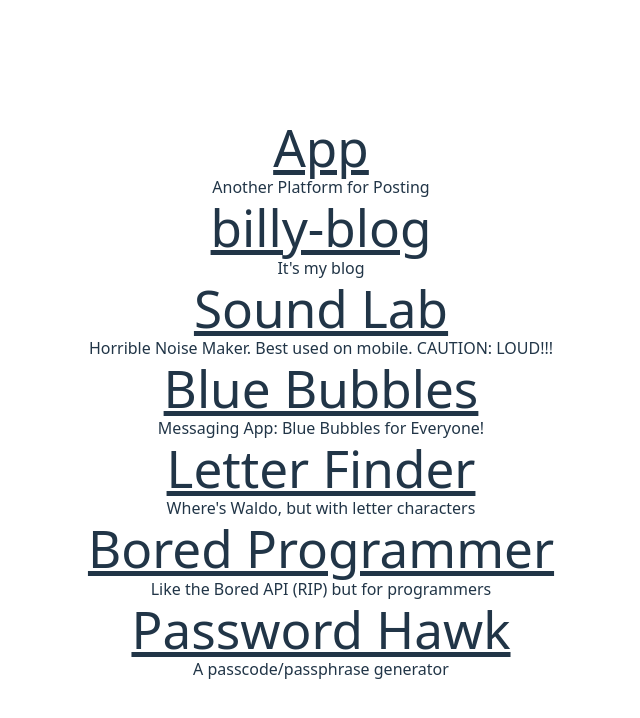
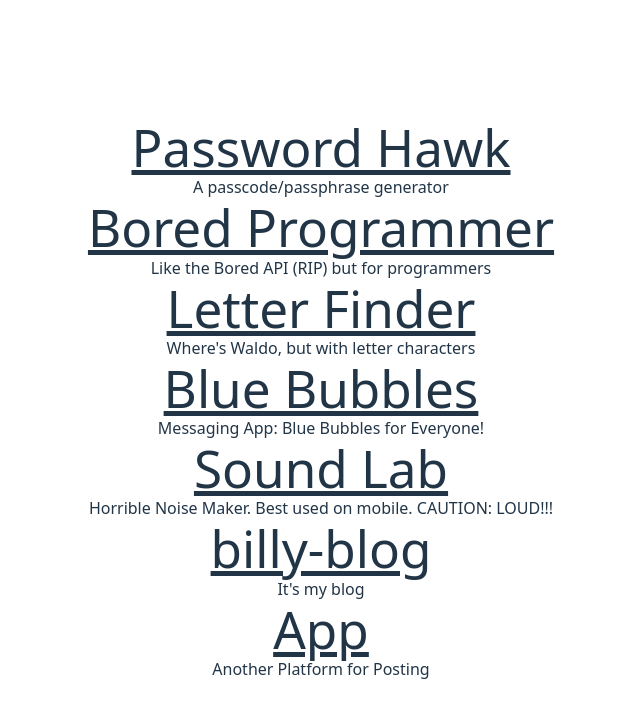
Before and after one commit to FatCatLikesBeer/portfolio-2025, a Vue app: page / in a window 1280 px wide. Shown: the top 718 px of the page, without its empty margins (319-959 px from the left). Built offline with nearby package versions, Linux system fonts and the light colour scheme.

Commit message:
Build successful

```diff
--- a/src/App.vue
+++ b/src/App.vue
@@ -1,11 +1,10 @@
 <script setup lang="ts">
 import projects from "./data/projects.ts";
 import ContentCard from "./components/ContentCard.vue";
-import type Projects from "./data/projects.ts";
 </script>
 
 <template>
-  <div v-for="project in projects">
+  <div v-for="project in projects.reverse()">
     <ContentCard :project="project" />
   </div>
 </template>
--- a/src/components/ContentCard.vue
+++ b/src/components/ContentCard.vue
@@ -1,7 +1,6 @@
 <script setup lang="ts">
-import { ref } from "vue";
-import type Projects from "./data/projects.ts";
-defineProps<{ project: Projects[] }>();
+import type { Project } from "../data/projects.ts";
+defineProps<{ project: Project }>();
 </script>
 
 <template>
```
